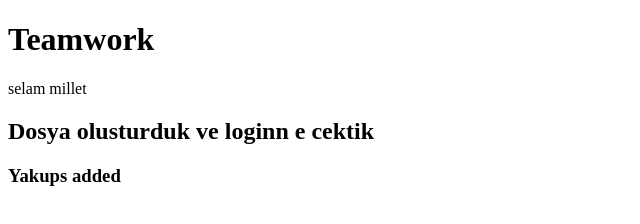
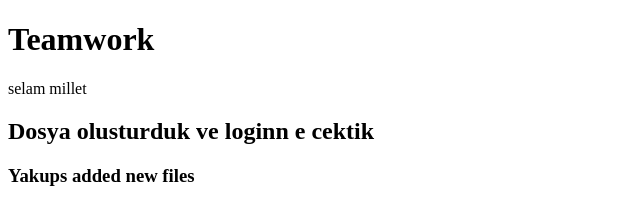
Before and after one commit to latifyildirim/group, a plain HTML site: page index.html in a window 1280 px wide. Shown: the full height of the page, 0-640 px from the left. Drawn offline with Linux system fonts and the light colour scheme.

Commit message:
neue added

```diff
--- a/index.html
+++ b/index.html
@@ -13,7 +13,7 @@
     selam  millet
 
     <h2>Dosya olusturduk ve loginn e cektik</h2>
-    <h3> Yakups added </h3>
+    <h3> Yakups added new files </h3>
 </body>
 
 </html>
```
Also changed, not shown: new.txt (added).
